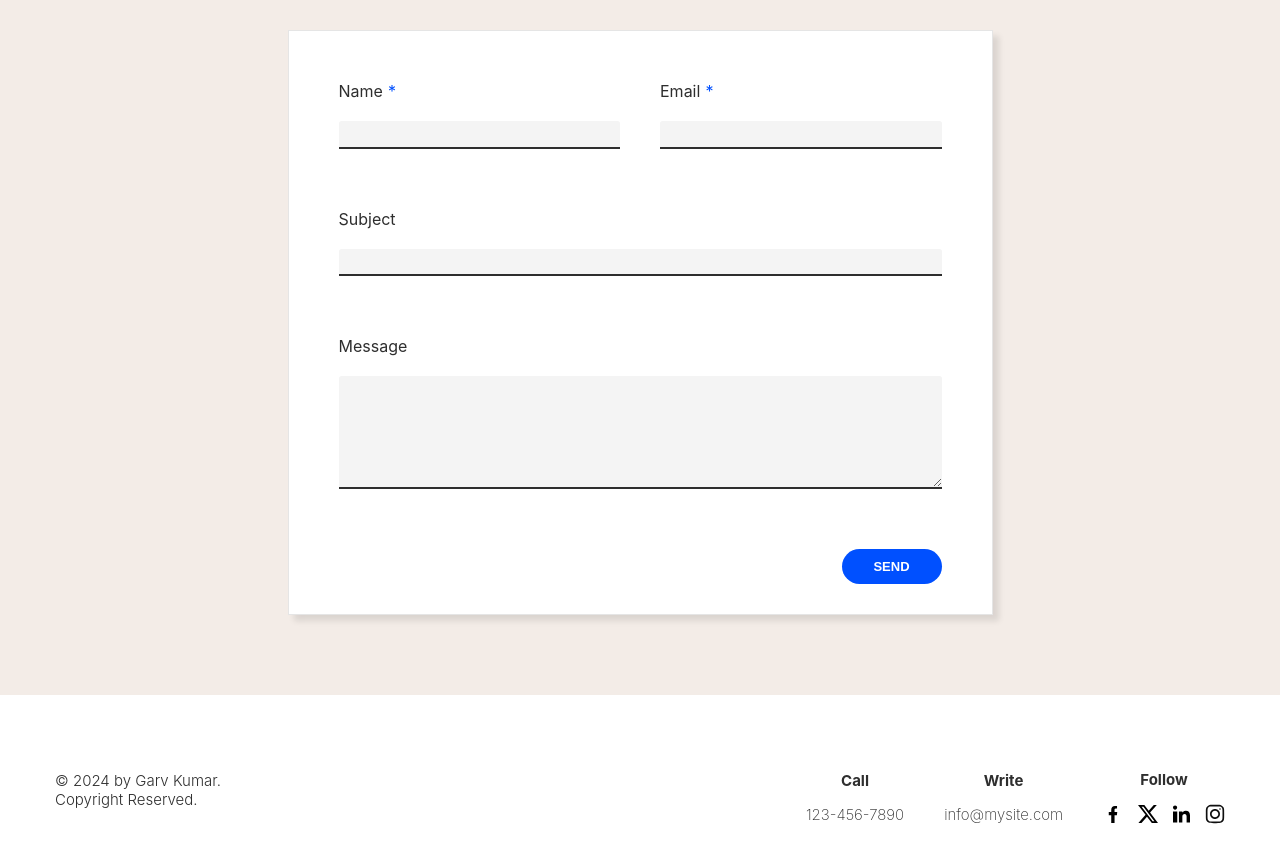
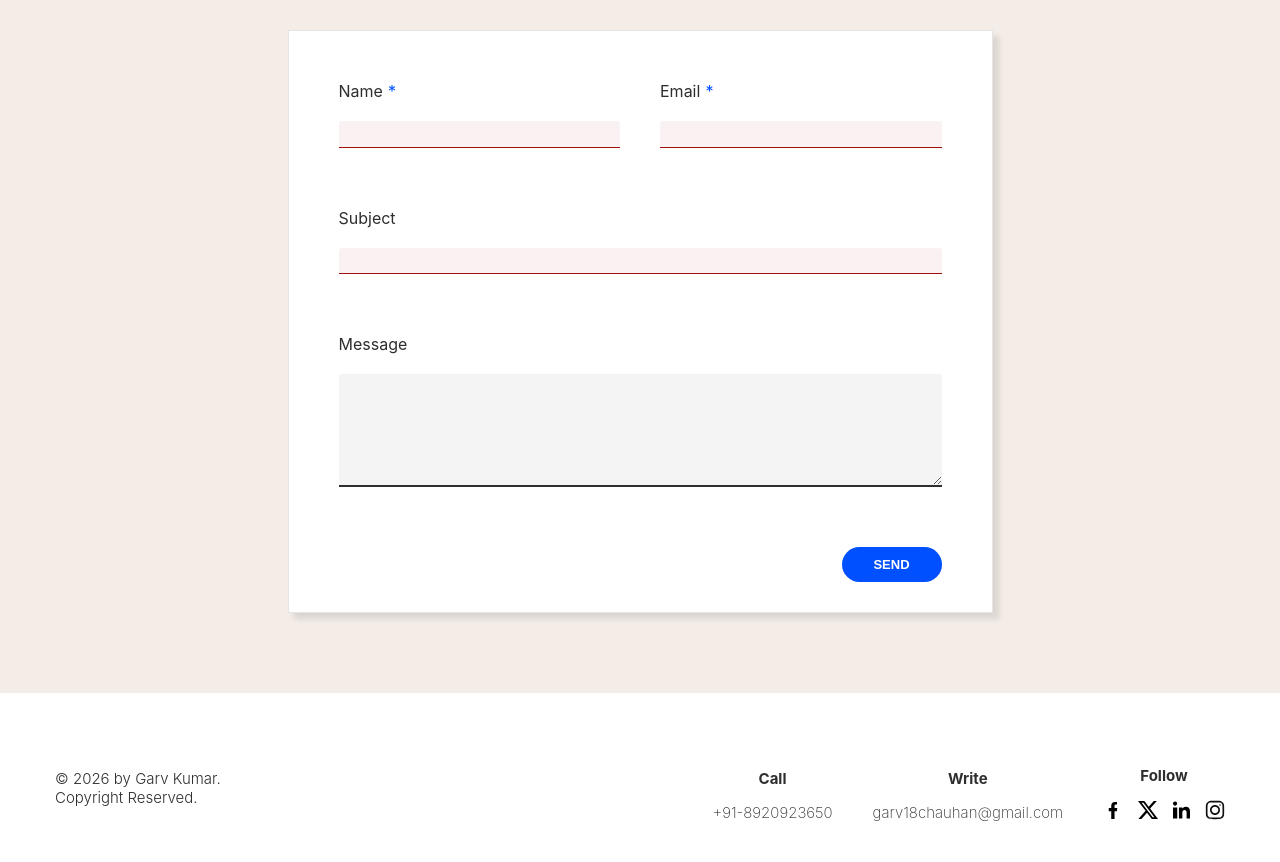
Before and after one commit to garv221/portfolio-site, a React (Create React App) app: page /contact in a window 1280 px wide. Shown: the part 320-1182 px from the top of the page. Built offline with nearby package versions, Linux system fonts and the light colour scheme.

Commit message:
feat: Implement EmailJS for contact form submission with status feedback and update social media links.

```diff
--- a/package.json
+++ b/package.json
@@ -3,6 +3,7 @@
   "version": "0.1.0",
   "private": true,
   "dependencies": {
+    "@emailjs/browser": "^4.4.1",
     "@testing-library/jest-dom": "^5.17.0",
     "@testing-library/react": "^13.4.0",
     "@testing-library/user-event": "^13.5.0",
@@ -12,10 +13,10 @@
     "@types/react-dom": "^18.3.0",
     "react": "^18.3.1",
     "react-dom": "^18.3.1",
+    "react-router-dom": "^6.26.1",
     "react-scripts": "5.0.1",
     "typescript": "^4.9.5",
-    "web-vitals": "^2.1.4",
-    "react-router-dom": "^6.26.1"
+    "web-vitals": "^2.1.4"
   },
   "scripts": {
     "start": "react-scripts start",
--- a/src/app/components/Contact/Styles/form.css
+++ b/src/app/components/Contact/Styles/form.css
@@ -169,6 +169,19 @@ textarea:hover {
   margin: 30px 50px;
 }
 
+.form-status {
+  margin: 0 50px 30px 50px;
+  font-size: 0.9rem;
+}
+
+.form-status.success {
+  color: #0f7b26;
+}
+
+.form-status.error {
+  color: #a10e0e;
+}
+
 /* ========== Tablet & Mobile (≤768px) ========== */
 @media (max-width: 768px) {
   .contact-section {
--- a/src/app/components/Contact/form.tsx
+++ b/src/app/components/Contact/form.tsx
@@ -1,43 +1,131 @@
+import { FormEvent, useRef, useState } from "react";
+import emailjs from "@emailjs/browser";
 import "./Styles/form.css";
 
+const SERVICE_ID = "service_orrxo3a";
+const TEMPLATE_ID = "template_d5qg7dp";
+
 const Form = () => {
+  const formRef = useRef<HTMLFormElement | null>(null);
+  const [name, setName] = useState("");
+  const [email, setEmail] = useState("");
+  const [subject, setSubject] = useState("");
+  const [message, setMessage] = useState("");
+  const [isSubmitting, setIsSubmitting] = useState(false);
+  const [status, setStatus] = useState<"idle" | "success" | "error">("idle");
+
+  const handleSubmit = async (event: FormEvent<HTMLFormElement>) => {
+    event.preventDefault();
+    if (!formRef.current || isSubmitting) return;
+
+    setIsSubmitting(true);
+    setStatus("idle");
+
+    // Uses data-name attributes to map to EmailJS template variables
+    try {
+      await emailjs.send(
+        SERVICE_ID,
+        TEMPLATE_ID,
+        {
+          name,
+          email,
+          subject,
+          message,
+        },
+        {
+          publicKey: process.env.REACT_APP_EMAILJS_PUBLIC_KEY,
+        }
+      );
+
+      setStatus("success");
+      setName("");
+      setEmail("");
+      setSubject("");
+      setMessage("");
+    } catch (error) {
+      console.error("EmailJS failed...", error);
+      setStatus("error");
+    } finally {
+      setIsSubmitting(false);
+    }
+  };
+
   return (
-    <div className="form">
+    <form ref={formRef} className="form" onSubmit={handleSubmit}>
       <div className="form-row" style={{ margin: "50px 50px 30px 50px" }}>
         <div className="form-column half-width">
           <div className="form-label-row">
             <div>Name</div>
             <div className="required">*</div>
           </div>
-          <input type="text" className="input" />
+          <input
+            type="text"
+            name="name"
+            className="input"
+            required
+            value={name}
+            onChange={(e) => setName(e.target.value)}
+          />
         </div>
         <div className="form-column half-width">
           <div className="form-label-row">
             <div>Email</div>
             <div className="required">*</div>
           </div>
-          <input type="email" className="input" />
+          <input
+            type="email"
+            name="email"
+            className="input"
+            required
+            value={email}
+            onChange={(e) => setEmail(e.target.value)}
+          />
         </div>
       </div>
 
       <div className="form-row" style={{ margin: "30px 50px" }}>
         <div className="form-column full-width">
           <div className="form-label-row">Subject</div>
-          <input type="text" className="input" />
+          <input
+            type="text"
+            name="subject"
+            className="input"
+            required
+            value={subject}
+            onChange={(e) => setSubject(e.target.value)}
+          />
         </div>
       </div>
 
       <div className="form-row" style={{ margin: "30px 50px" }}>
         <div className="form-column full-width">
           <div className="form-label-row">Message</div>
-          <textarea />
+          <textarea
+            name="message"
+            required
+            value={message}
+            onChange={(e) => setMessage(e.target.value)}
+          />
         </div>
       </div>
 
       <div className="form-footer">
-        <button className="button">SEND</button>
+        <button className="button" type="submit" disabled={isSubmitting}>
+          {isSubmitting ? "SENDING..." : "SEND"}
+        </button>
       </div>
-    </div>
+
+      {status === "success" && (
+        <div className="form-status success" aria-live="polite">
+          Message sent successfully. Thank you for reaching out!
+        </div>
+      )}
+      {status === "error" && (
+        <div className="form-status error" aria-live="polite">
+          Something went wrong. Please try again in a moment.
+        </div>
+      )}
+    </form>
   );
 };
 
--- a/src/app/components/Footer/footer.tsx
+++ b/src/app/components/Footer/footer.tsx
@@ -9,7 +9,7 @@ const Footer = () => {
     <div className="footer">
       <div className="copy-right">
         <p className="copy-right-text">
-          © 2024 by Garv Kumar.
+          © 2026 by Garv Kumar.
           <br />
           Copyright Reserved.
         </p>
@@ -17,25 +17,49 @@ const Footer = () => {
       <div className="contact-info">
         <div className="contact-info-column">
           <p className="contact-info-title">Call</p>
-          <p className="contact-info-detail">123-456-7890</p>
+          <p className="contact-info-detail">+91-8920923650</p>
         </div>
 
         <div className="contact-info-column">
           <p className="contact-info-title">Write</p>
-          <p className="contact-info-detail">info@mysite.com</p>
+          <p className="contact-info-detail">garv18chauhan@gmail.com</p>
         </div>
 
         <div className="contact-info-column">
           <p className="contact-info-title">Follow</p>
           <div className="social-media">
+            <a
+              href="https://www.facebook.com/people/Garv-Kumar/pfbid0Vg1aJKaUADEKdogvtF48qmSeYtn45xQNYB5nir1bJeSkh8MJyBjKDtgNNJJf5USol/"
+              target="_blank"
+              rel="noreferrer"
+            >
               <img src={facebookIcon} alt="facebook" className="facebook-icon" />
+            </a>
+            <a
+              href="https://x.com/im_garvk"
+              target="_blank"
+              rel="noreferrer"
+            >
               <img src={twitterIcon} alt="twitter-x" className="twitter-icon" />
+            </a>
+            <a
+              href="https://www.linkedin.com/in/garv-kumar/"
+              target="_blank"
+              rel="noreferrer"
+            >
               <img src={linkedinIcon} alt="linkedin" className="linkedin-icon" />
+            </a>
+            <a
+              href="https://www.instagram.com/im_garvk/"
+              target="_blank"
+              rel="noreferrer"
+            >
               <img
                 src={instagramIcon}
                 alt="instagram"
                 className="instagram-icon"
               />
+            </a>
           </div>
         </div>
       </div>
--- a/src/app/components/Main/about.tsx
+++ b/src/app/components/Main/about.tsx
@@ -21,26 +21,50 @@ const About = () => {
           <div className="title">SOFTWARE DEVELOPER</div>
         </div>
         <div className="social-container">
+          <a
+            href="https://www.facebook.com/people/Garv-Kumar/pfbid0Vg1aJKaUADEKdogvtF48qmSeYtn45xQNYB5nir1bJeSkh8MJyBjKDtgNNJJf5USol/"
+            target="_blank"
+            rel="noreferrer"
+          >
             <img
               src={facebookIcon}
               alt="facebook"
               className="social-icon facebook-icon"
             />
+          </a>
+          <a
+            href="https://x.com/im_garvk"
+            target="_blank"
+            rel="noreferrer"
+          >
             <img
               src={twitterIcon}
               alt="twitter-x"
               className="social-icon twitter-icon"
             />
+          </a>
+          <a
+            href="https://www.linkedin.com/in/garv-kumar/"
+            target="_blank"
+            rel="noreferrer"
+          >
             <img
               src={linkedinIcon}
               alt="linkedin"
               className="social-icon linkedin-icon"
             />
+          </a>
+          <a
+            href="https://www.instagram.com/im_garvk/"
+            target="_blank"
+            rel="noreferrer"
+          >
             <img
               src={instagramIcon}
               alt="instagram"
               className="social-icon instagram-icon"
             />
+          </a>
         </div>
       </div>
 
--- a/src/app/components/Resume/index.tsx
+++ b/src/app/components/Resume/index.tsx
@@ -15,7 +15,7 @@ const Resume = () => {
 
           <div className="resume-subheading-row">
             <div className="resume-subheading-text">Experience</div>
-            <button className="download-cv-button">DOWNLOAD CV</button>
+            <button className="download-cv-button">DOWNLOAD</button>
           </div>
 
           {sample_experience.map((experience) => (
```
Also changed, not shown: 1 other file (tests, documents, lock files or other folders). Lines whose indentation alone changed are shown as unchanged.
